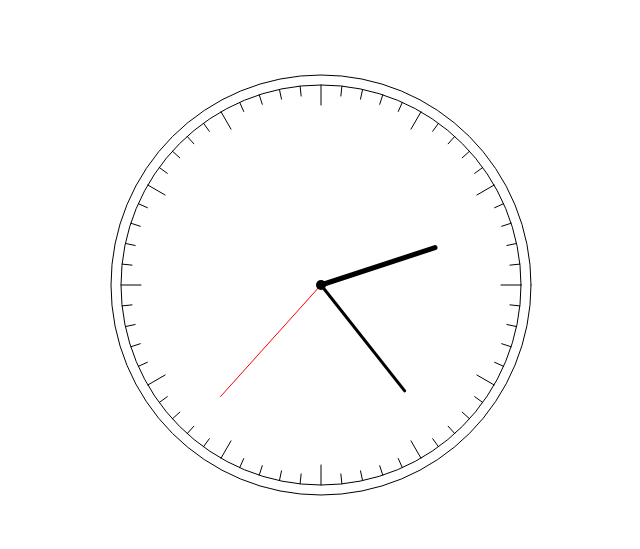
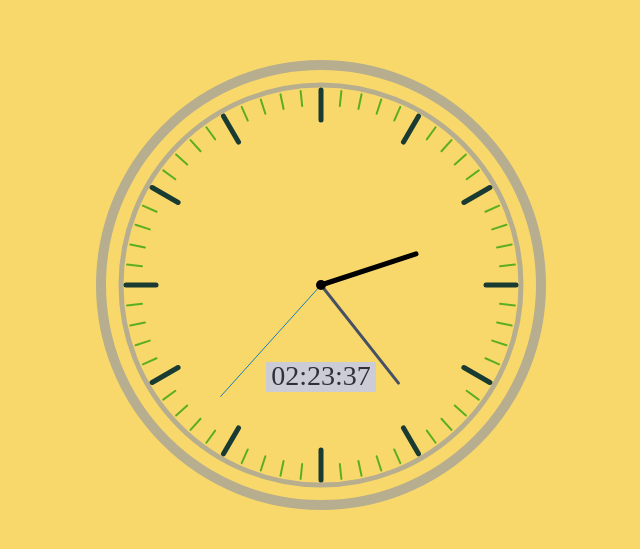
Before and after one commit to Dl0906/demo, a website: page 加上了刻度的canvas时钟.html in a window 1280 px wide. Shown: the part 115-664 px from the top of the page, without its empty margins (319-959 px from the left). Drawn offline with Linux system fonts and the light colour scheme.

Commit message:
canvas飞鸟

```diff
--- a/加上了刻度的canvas时钟.html
+++ b/加上了刻度的canvas时钟.html
@@ -1,12 +1,3 @@
-<!--
- * @Author: donglei
- * @Date: 2021-12-10 19:51:31
- * @LastEditors: donglei
- * @LastEditTime: 2021-12-10 19:51:32
- * @Description: file content
- * @FilePath: \demo\加上了刻度的canvas时钟.html
--->
-
 <!DOCTYPE html>
 <html lang="en">
 
@@ -14,7 +5,7 @@
     <meta charset="UTF-8">
     <meta http-equiv="X-UA-Compatible" content="IE=edge">
     <meta name="viewport" content="width=device-width, initial-scale=1.0">
-    <title>加上了刻度的canvas时钟</title>
+    <title>加上了刻度的时钟</title>
     <style>
         /* reset start */
         * {
@@ -80,19 +71,19 @@
         let cvs = document.querySelector('#cvs')
         let ctx = cvs.getContext('2d')
 
-        let w, h
+        let width, height
         // cvs的宽高应该与页面同高
         function init() {
-            w = document.documentElement.clientWidth
-            h = document.documentElement.clientHeight
-            cvs.width = w
-            cvs.height = h
+            width = document.documentElement.clientWidth
+            height = document.documentElement.clientHeight
+            cvs.width = width
+            cvs.height = height
         }
 
         // 计算宽高
         init()
         // 修改坐标点
-        ctx.translate(w / 2, h / 2)
+        ctx.translate(width / 2, height / 2)
         // 视口大小修改后 重新设置cvs的大小和坐标原点
         window.onresize = function () {
             init()
@@ -107,29 +98,42 @@
         // 绘制时钟
         function drawClock(ctx) {
             // 清除全部图案
-            ctx.clearRect(-w / 2, -h / 2, w, h)
+            ctx.clearRect(-width / 2, -height / 2, width, height)
+            // 绘制背景颜色
+            ctx.fillStyle = '#f8d86a'
+            ctx.fillRect(-width / 2, -height / 2, width, height)
+            // 获取当前时间
+            let time = new Date()
+            let h = time.getHours()
+            let m = time.getMinutes()
+            let s = time.getSeconds()
 
             // 绘制内圆
             ctx.beginPath()
-            ctx.strokeStyle = 'black'
-            ctx.lineWidth = 1
+            ctx.lineWidth = 5
+            ctx.strokeStyle = '#b7ae8f'
             ctx.moveTo(200, 0)
             ctx.arc(0, 0, 200, 0, Math.PI / 180 * 360, true)
             ctx.stroke()
 
             // 绘制外圆
             ctx.beginPath()
-            ctx.moveTo(210, 0)
-            ctx.arc(0, 0, 210, 0, Math.PI / 180 * 360, true)
+            ctx.lineWidth = 10
+            ctx.moveTo(220, 0)
+            ctx.arc(0, 0, 220, 0, Math.PI / 180 * 360, true)
             ctx.stroke()
             // 绘制时钟刻度
             let hourDeg = 30
             for (let i = 0; i < 12; i++) {
-                let startX = 180 * Math.cos(Math.PI / 180 * hourDeg * i)
-                let startY = 180 * Math.sin(Math.PI / 180 * hourDeg * i)
-                let endX = 200 * Math.cos(Math.PI / 180 * hourDeg * i)
-                let endY = 200 * Math.sin(Math.PI / 180 * hourDeg * i)
+                let startX = 165 * Math.cos(Math.PI / 180 * hourDeg * i)
+                let startY = 165 * Math.sin(Math.PI / 180 * hourDeg * i)
+                let endX = 195 * Math.cos(Math.PI / 180 * hourDeg * i)
+                let endY = 195 * Math.sin(Math.PI / 180 * hourDeg * i)
                 ctx.beginPath()
+                ctx.lineWidth = 5
+                ctx.lineCap = 'round'
+                ctx.strokeStyle = '#1a3b32'
+
                 ctx.moveTo(startX, startY)
                 ctx.lineTo(endX, endY)
                 ctx.stroke()
@@ -139,29 +143,51 @@
             let minDeg = 6
             for (let i = 0; i < 60; i++) {
                 if (i % 5 === 0) continue
-                let startX = 190 * Math.cos(Math.PI / 180 * minDeg * i)
-                let startY = 190 * Math.sin(Math.PI / 180 * minDeg * i)
-                let endX = 200 * Math.cos(Math.PI / 180 * minDeg * i)
-                let endY = 200 * Math.sin(Math.PI / 180 * minDeg * i)
+                let startX = 180 * Math.cos(Math.PI / 180 * minDeg * i)
+                let startY = 180 * Math.sin(Math.PI / 180 * minDeg * i)
+                let endX = 195 * Math.cos(Math.PI / 180 * minDeg * i)
+                let endY = 195 * Math.sin(Math.PI / 180 * minDeg * i)
                 ctx.beginPath()
+                ctx.lineWidth = 2
+                ctx.lineCap = 'round'
+                ctx.strokeStyle = '#5bae23'
                 ctx.moveTo(startX, startY)
                 ctx.lineTo(endX, endY)
                 ctx.stroke()
             }
+            // 绘制时间文本
+            function drawText() {
+                // 绘制文本外框
+                ctx.fillStyle='#ccccd6'
+                ctx.fillRect(-55,77,110,30)
 
+                let hStr = h.toString().padStart(2, '0')
+                let mStr = m.toString().padStart(2, '0')
+                let sStr = s.toString().padStart(2, '0')
+                let timeStr = `${hStr}:${mStr}:${sStr}`
+                let fs = 100
+                ctx.font = '100px bold Monospace'
+                ctx.fillStyle = '#322f3b'
+                while (ctx.measureText(timeStr).width > 100) {
+                    fs--
+                    ctx.font = fs + 'px bold Monospace'
+                }
+                ctx.textAlign = 'center'
+                ctx.textBaseLine = 'middle'
+                ctx.fillText(timeStr, 0, 100)
+            }
+            drawText()
+            // 绘制指针
             function drawTime() {
-                let time = new Date()
-                let h = time.getHours()
-                let m = time.getMinutes()
-                let s = time.getSeconds()
+
                 // 时针每小时经过30deg 分针每分钟使时针经过30/60deg 秒针每秒使时针经过30/60/60deg
                 let hourDeg = h * 30 + m * 30 / 60 + s * 30 / 60 / 60
-                let hourX = 120 * Math.cos(Math.PI / 180 * (hourDeg - 90))
-                let hourY = 120 * Math.sin(Math.PI / 180 * (hourDeg - 90))
+                let hourX = 100 * Math.cos(Math.PI / 180 * (hourDeg - 90))
+                let hourY = 100 * Math.sin(Math.PI / 180 * (hourDeg - 90))
                 // 分针每分钟使分针经过360/60deg 秒针每秒使分针经过360/60/60deg
                 let minDeg = m * 6 + s * 6 / 60
-                let minX = 135 * Math.cos(Math.PI / 180 * (minDeg - 90))
-                let minY = 135 * Math.sin(Math.PI / 180 * (minDeg - 90))
+                let minX = 125 * Math.cos(Math.PI / 180 * (minDeg - 90))
+                let minY = 125 * Math.sin(Math.PI / 180 * (minDeg - 90))
                 // 秒针每秒使秒针经过360/60deg
                 let secDeg = s * 6
                 let secX = 150 * Math.cos(Math.PI / 180 * (secDeg - 90))
@@ -179,12 +205,13 @@
                 ctx.beginPath()
                 ctx.moveTo(0, 0)
                 ctx.lineWidth = 3
+                ctx.strokeStyle = '#475164'
                 ctx.lineTo(minX, minY)
                 ctx.stroke()
                 // 绘制秒针
                 ctx.beginPath()
                 ctx.moveTo(0, 0)
-                ctx.strokeStyle = 'red'
+                ctx.strokeStyle = '#1781b5'
                 ctx.lineWidth = '1'
                 ctx.lineTo(secX, secY)
                 ctx.stroke()
@@ -199,6 +226,7 @@
                 ctx.fill()
             }
             drawTime()
+
         }
     </script>
 </body>
```
Also changed, not shown: canvas飞鸟.html (added, +91 -0 lines), README.md, public/canvas飞鸟图片/q_r1.jpg (added), public/canvas飞鸟图片/q_r2.jpg (added), public/canvas飞鸟图片/q_r3.jpg (added), public/canvas飞鸟图片/q_r4.jpg (added), public/canvas飞鸟图片/q_r5.jpg (added), public/canvas飞鸟图片/q_r6.jpg (added), public/canvas飞鸟图片/q_r7.jpg (added), public/canvas飞鸟图片/q_r8.jpg (added).
